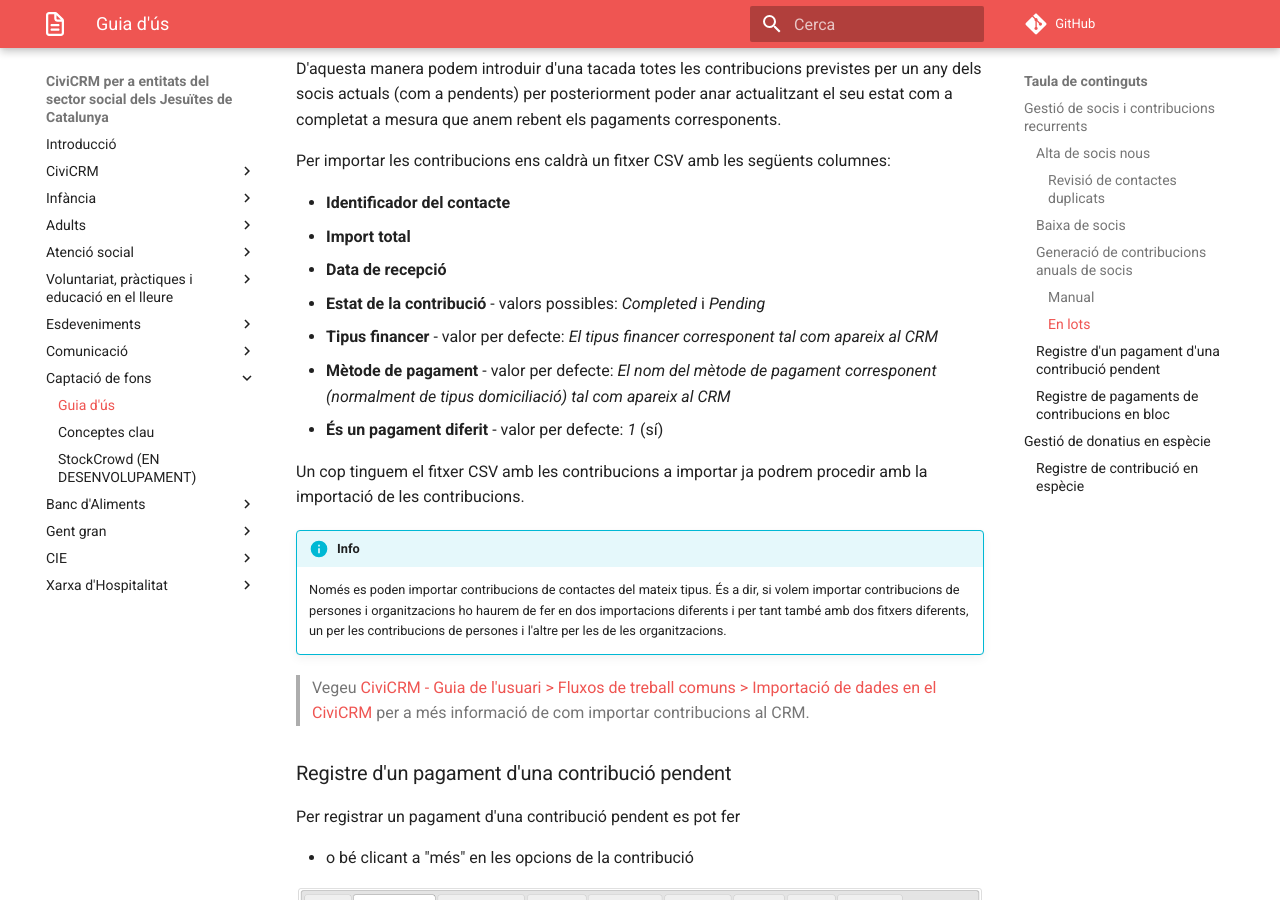
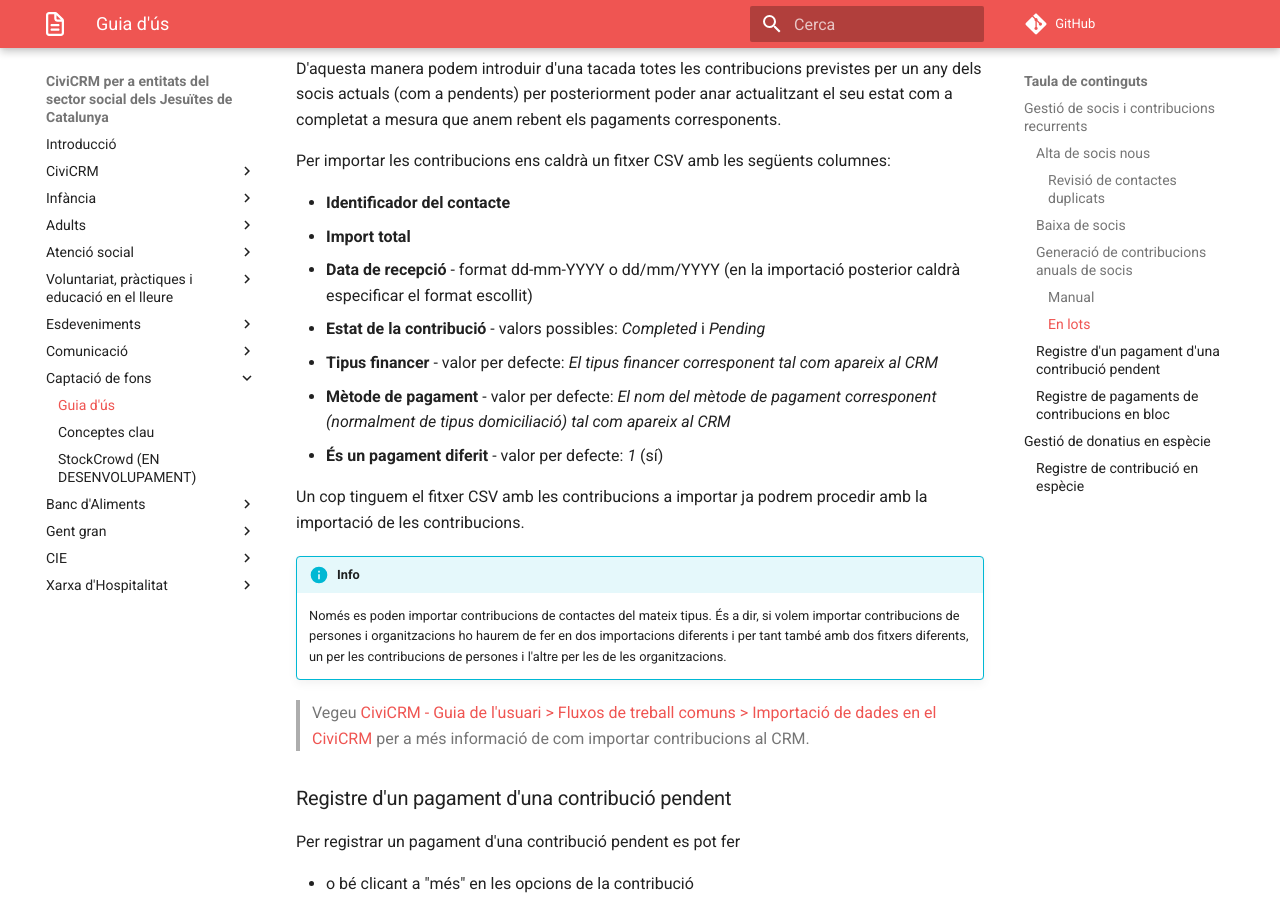
Before and after one commit to xavi-xaloc/civicrm-for-socialsj-doc, an MkDocs documentation site: the page built from docs/captacio-de-fons/guia-us.md, in a window 1280 px wide and 900 px high, scrolled down 1706 px. Built offline with MkDocs 1.6.1 and Material for MkDocs 9.7.7, drawn with Linux system fonts in a browser that asks for light colours; comment, search, counter and statistics services are not loaded.

Commit message:
Detalla format d'entrada esperat per data de recepció

```diff
--- a/docs/captacio-de-fons/guia-us.md
+++ b/docs/captacio-de-fons/guia-us.md
@@ -78,7 +78,7 @@
 
 - **Identificador del contacte**
 - **Import total**
-- **Data de recepció**
+- **Data de recepció** - format dd-mm-YYYY o dd/mm/YYYY (en la importació posterior caldrà especificar el format escollit)
 - **Estat de la contribució** - valors possibles: *Completed* i *Pending*
 - **Tipus financer** - valor per defecte: *El tipus financer corresponent tal com apareix al CRM*
 - **Mètode de pagament** - valor per defecte: *El nom del mètode de pagament corresponent (normalment de tipus domiciliació) tal com apareix al CRM*
```
